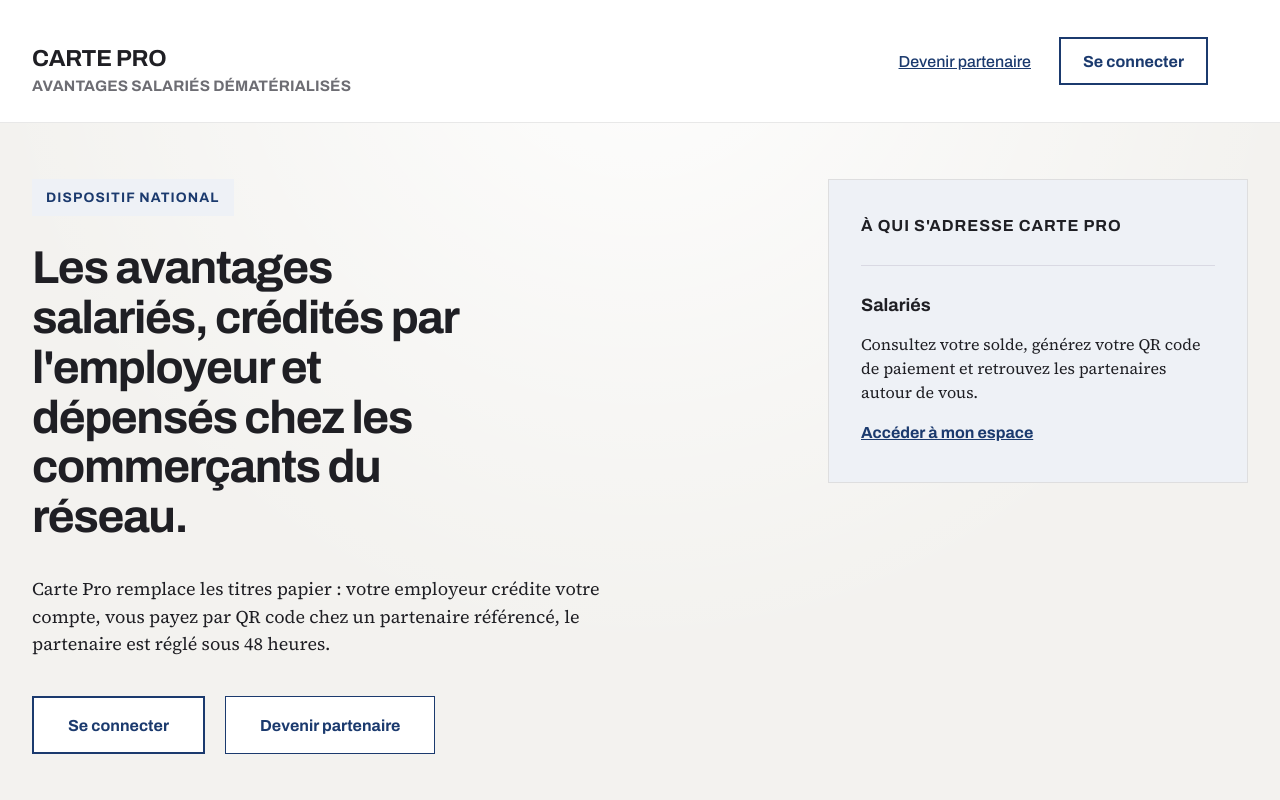
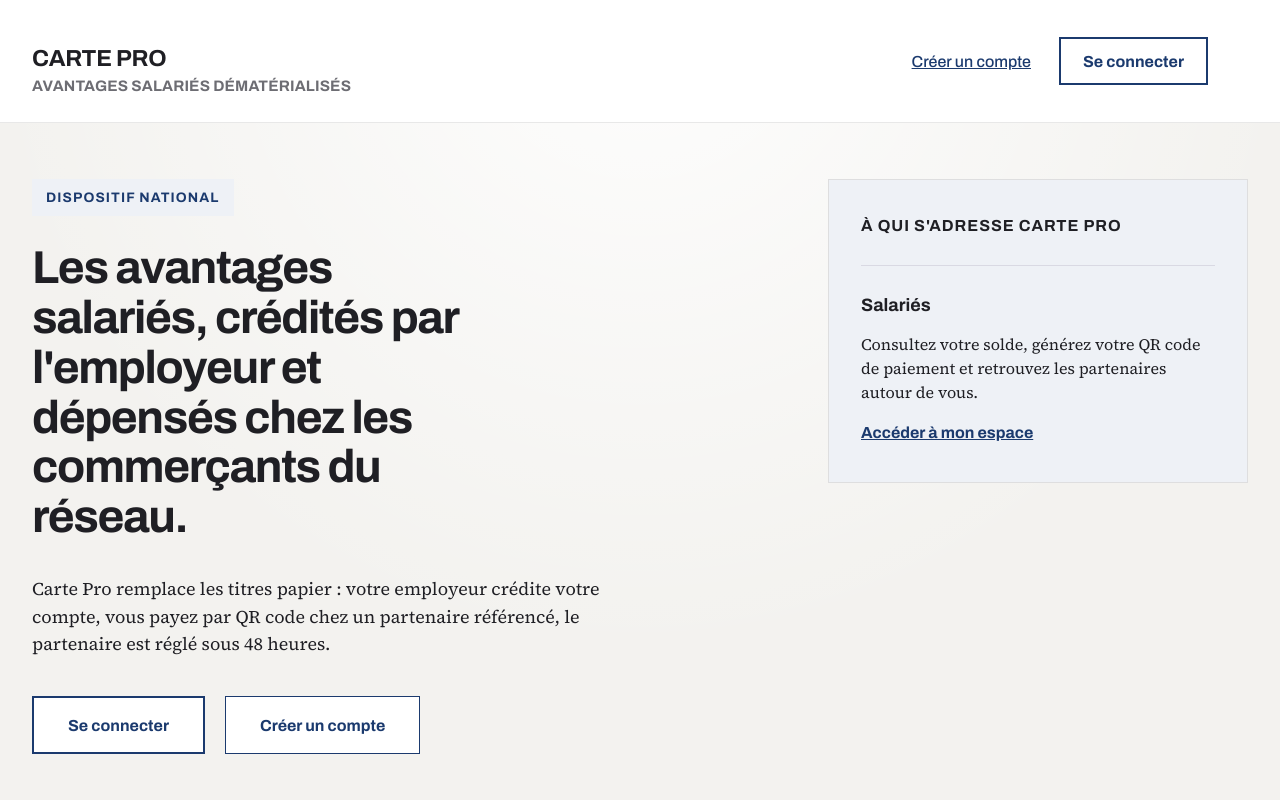
Before and after one commit to noambouillet/carte-pro, a React (Vite) app in the folder frontend/: page / in a window 1280 px wide. Shown: the top 800 px of the page. Built offline with nearby package versions, Linux system fonts and the light colour scheme.

Commit message:
fix: rename the header and landing page CTA to Créer un compte

```diff
--- a/frontend/src/components/Header.tsx
+++ b/frontend/src/components/Header.tsx
@@ -47,7 +47,7 @@ function Header({
         <nav className="site-nav site-nav-actions" aria-label="Navigation principale">
           {!isLoggedIn && (
             <button className="nav-link" type="button" onClick={onBecomePartner}>
-              Devenir partenaire
+              Créer un compte
             </button>
           )}
 
--- a/frontend/src/pages/LandingPage.tsx
+++ b/frontend/src/pages/LandingPage.tsx
@@ -79,7 +79,7 @@ function Home({ onLogin, onBecomePartner, onEmployee, onAdmin, onPartner, isLogg
               type="button"
               onClick={onBecomePartner}
             >
-              Devenir partenaire
+              Créer un compte
             </button>
           </div>
           )}
```
